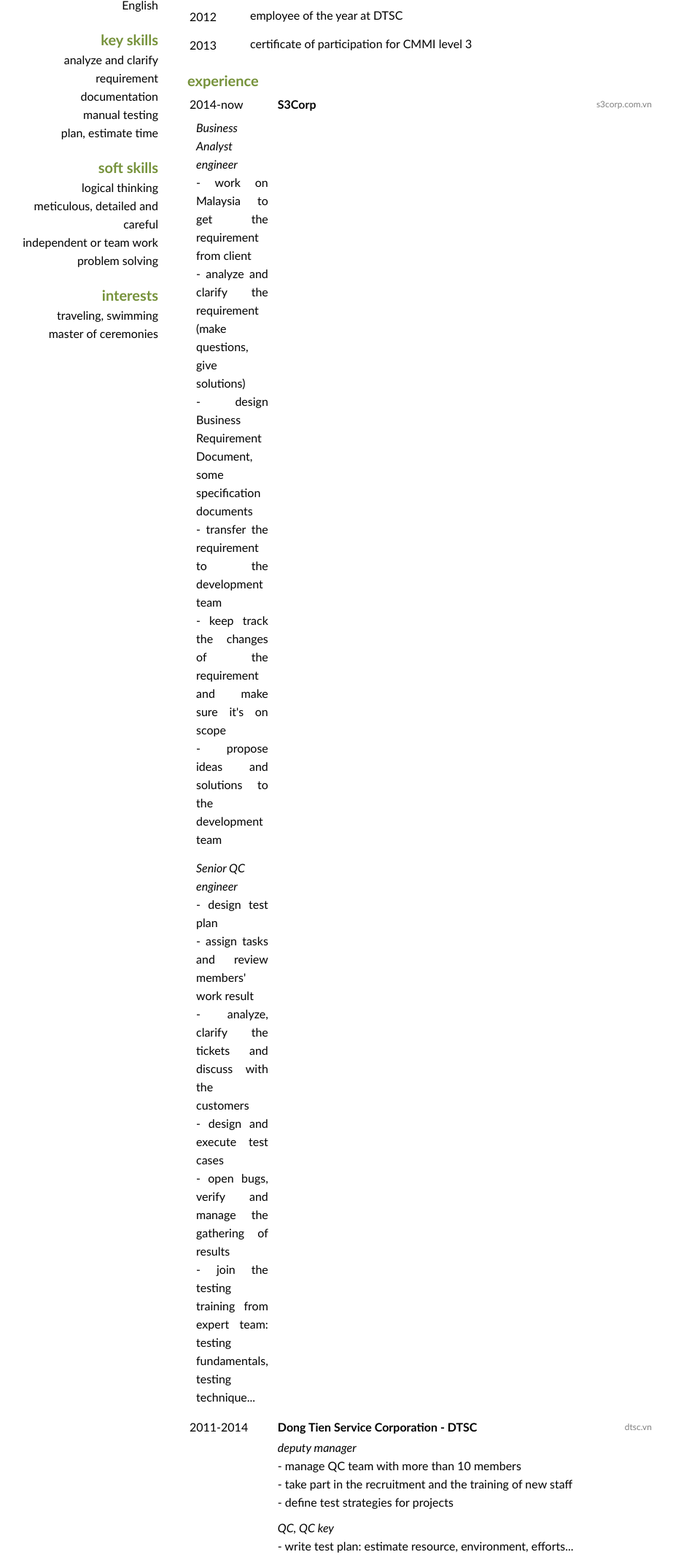
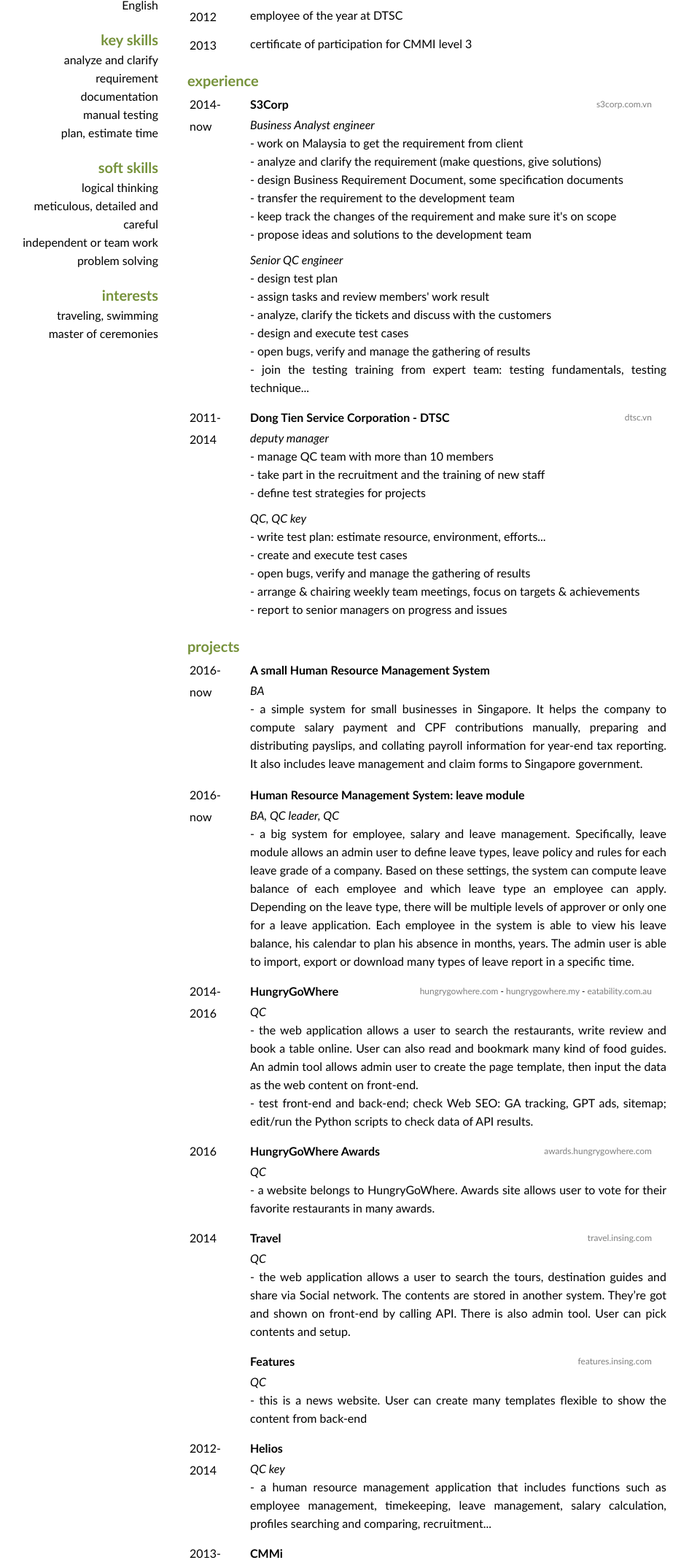
Before and after one commit to ngocmmaii/ngocmmaii.github.io, a plain HTML site: page baengineer/index.html in a window 1280 px wide. Shown: the part 504-2641 px from the top of the page at 73% size, without its empty margins (173-1118 px from the left). Drawn offline with Linux system fonts and the light colour scheme.

Commit message:
Update index.html

```diff
--- a/baengineer/index.html
+++ b/baengineer/index.html
@@ -101,16 +101,8 @@
 <div class="title">S3Corp</div>
 <div class="reference"><a target="_blank" href="http://s3corp.com.vn/">s3corp.com.vn</a></div>
 </div>
-</td>
-</tr>
-<tr>
-<td class="detail">
 <div class="position">Business Analyst engineer</div>
 <div class="description">- work on Malaysia to get the requirement from client<br>- analyze and clarify the requirement (make questions, give solutions)<br>- design Business Requirement Document, some specification documents<br>- transfer the requirement to the development team<br>- keep track the changes of the requirement and make sure it's on scope<br>- propose ideas and solutions to the development team</div>
-</td>
-</tr>
-<tr>
-<td class="detail">
 <div class="position">Senior QC engineer</div>
 <div class="description">- design test plan<br>- assign tasks and review members' work result<br>- analyze, clarify the tickets and discuss with the customers<br>- design and execute test cases<br>- open bugs, verify and manage the gathering of results<br>- join the testing training from expert team: testing fundamentals, testing technique...</div>
 </td>
```
